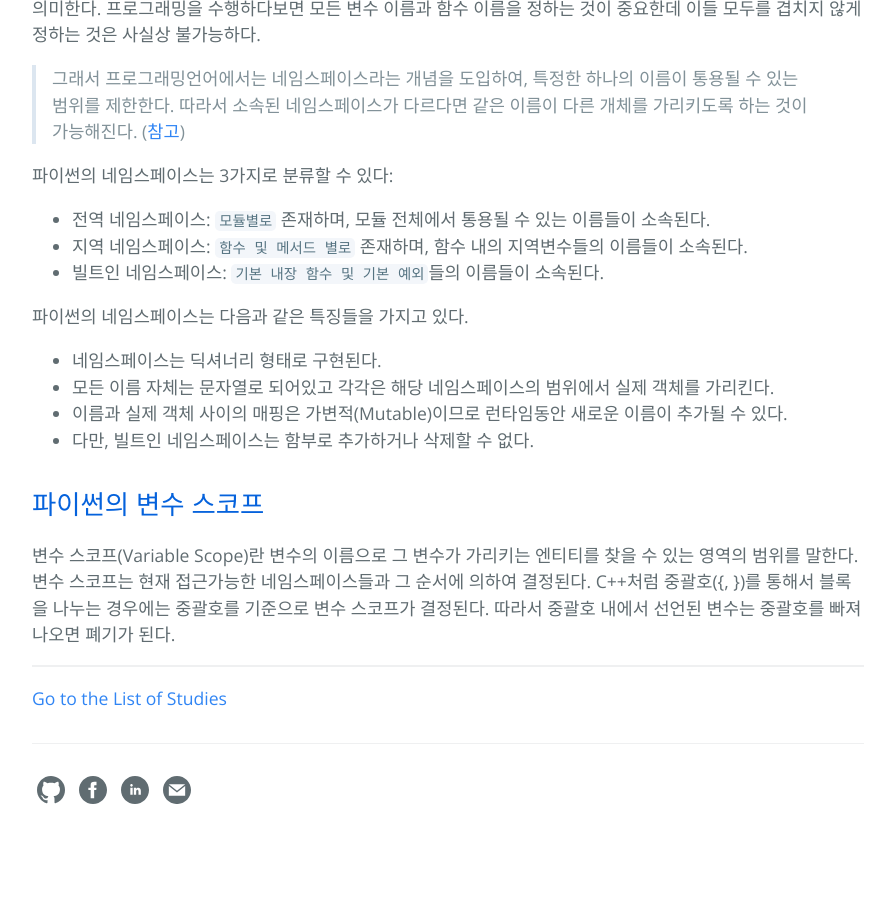
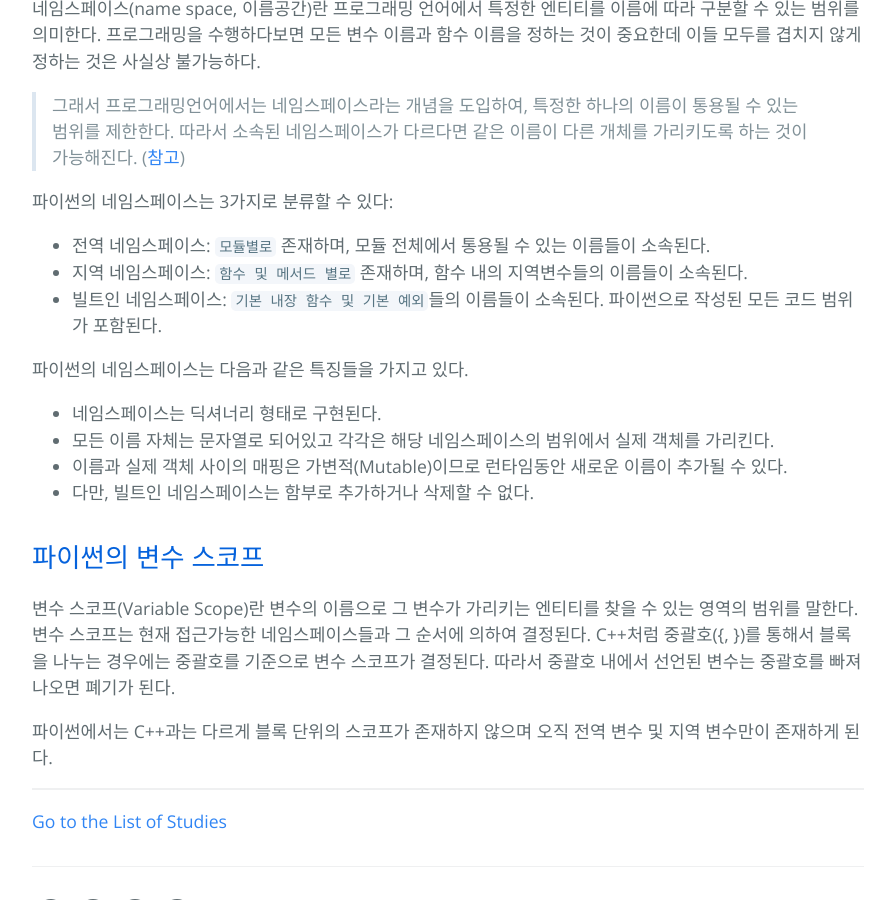
Before and after one commit to hcnoh/hcnoh.github.io, a Jekyll site: the page built from _posts/2019-01-30-python-namespace.md, in a window 1280 px wide and 900 px high, scrolled down 1174 px. Shown: the whole window, without its empty margins (192-1087 px from the left). Built offline with Jekyll 4.4.1, drawn with Linux system fonts in a browser that asks for light colours; comment, search, counter and statistics services are not loaded; before the commit the page ends 2032 px from its top, so only the background shows below that.

Commit message:
Update 2019-01-30-python-namespace.md

```diff
--- a/_posts/2019-01-30-python-namespace.md
+++ b/_posts/2019-01-30-python-namespace.md
@@ -42,7 +43,7 @@ if __name__ == '__main__':
 파이썬의 네임스페이스는 3가지로 분류할 수 있다:
 - 전역 네임스페이스: `모듈별로` 존재하며, 모듈 전체에서 통용될 수 있는 이름들이 소속된다.
 - 지역 네임스페이스: `함수 및 메서드 별로` 존재하며, 함수 내의 지역변수들의 이름들이 소속된다.
-- 빌트인 네임스페이스: `기본 내장 함수 및 기본 예외`들의 이름들이 소속된다.
+- 빌트인 네임스페이스: `기본 내장 함수 및 기본 예외`들의 이름들이 소속된다. 파이썬으로 작성된 모든 코드 범위가 포함된다.
 
 파이썬의 네임스페이스는 다음과 같은 특징들을 가지고 있다.
 - 네임스페이스는 딕셔너리 형태로 구현된다.
@@ -52,3 +53,5 @@ if __name__ == '__main__':
 
 ## 파이썬의 변수 스코프
 변수 스코프(Variable Scope)란 변수의 이름으로 그 변수가 가리키는 엔티티를 찾을 수 있는 영역의 범위를 말한다. 변수 스코프는 현재 접근가능한 네임스페이스들과 그 순서에 의하여 결정된다. C++처럼 중괄호(\{, \})를 통해서 블록을 나누는 경우에는 중괄호를 기준으로 변수 스코프가 결정된다. 따라서 중괄호 내에서 선언된 변수는 중괄호를 빠져나오면 폐기가 된다.
+
+파이썬에서는 C++과는 다르게 블록 단위의 스코프가 존재하지 않으며 오직 전역 변수 및 지역 변수만이 존재하게 된다.
```
Also changed, not shown: other parts of _posts/2019-01-30-python-namespace.md (+1 -0 lines).
